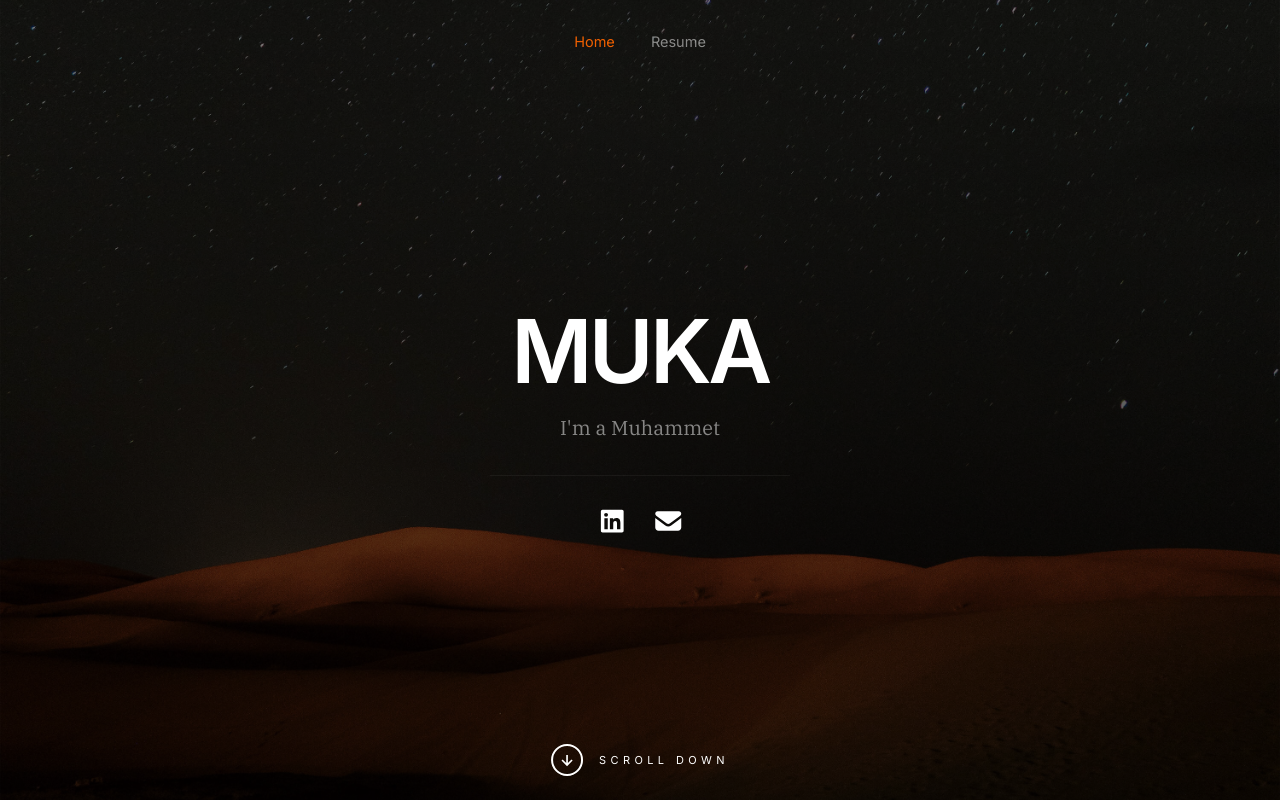
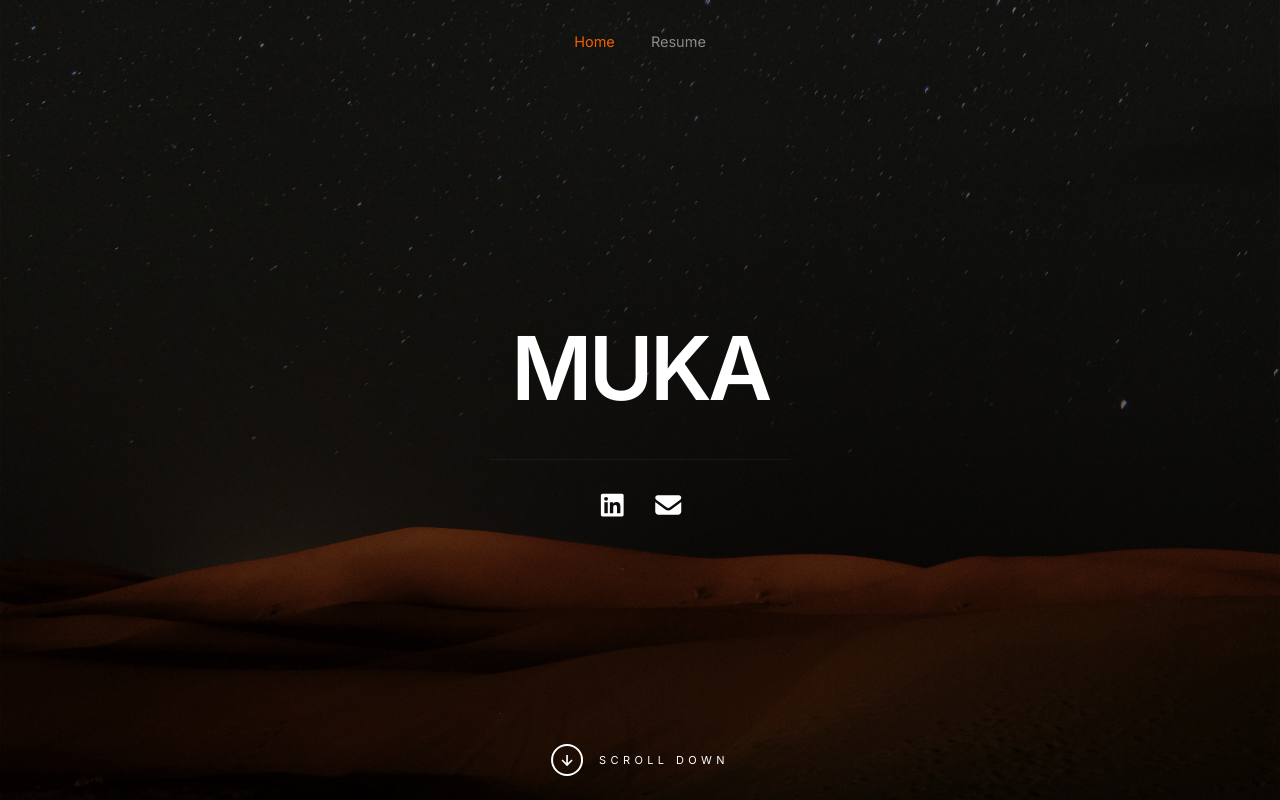
Before and after one commit to mkalfaoglu/muka.us, a plain HTML site: page index.html in a window 1280 px wide. Shown: the top 800 px of the page. Drawn offline with Linux system fonts and the light colour scheme.

Commit message:
Update index.html

```diff
--- a/index.html
+++ b/index.html
@@ -71,7 +71,7 @@
                     <h1>MUKA</h1>
 
                     <h3>
-                    I'm a Muhammet
+
                     </h3>
 
                     <div class="s-hero__content-social">
```
